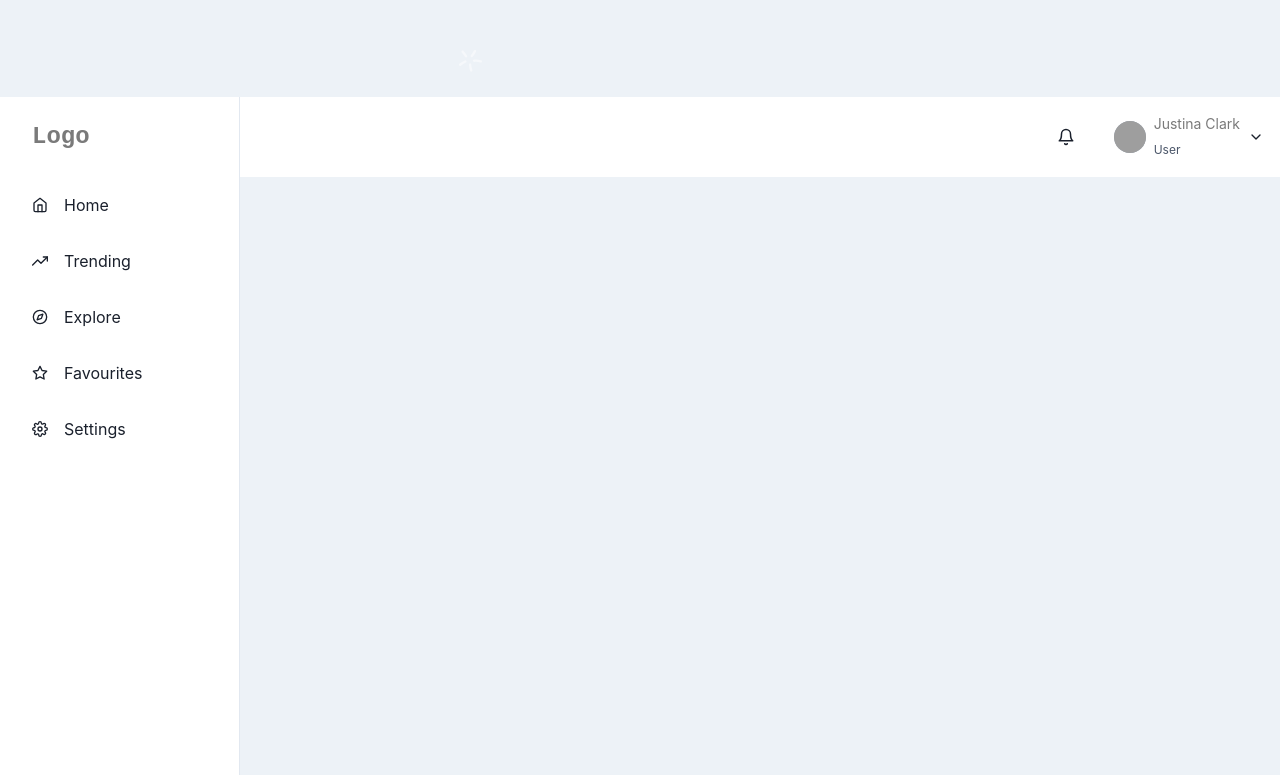
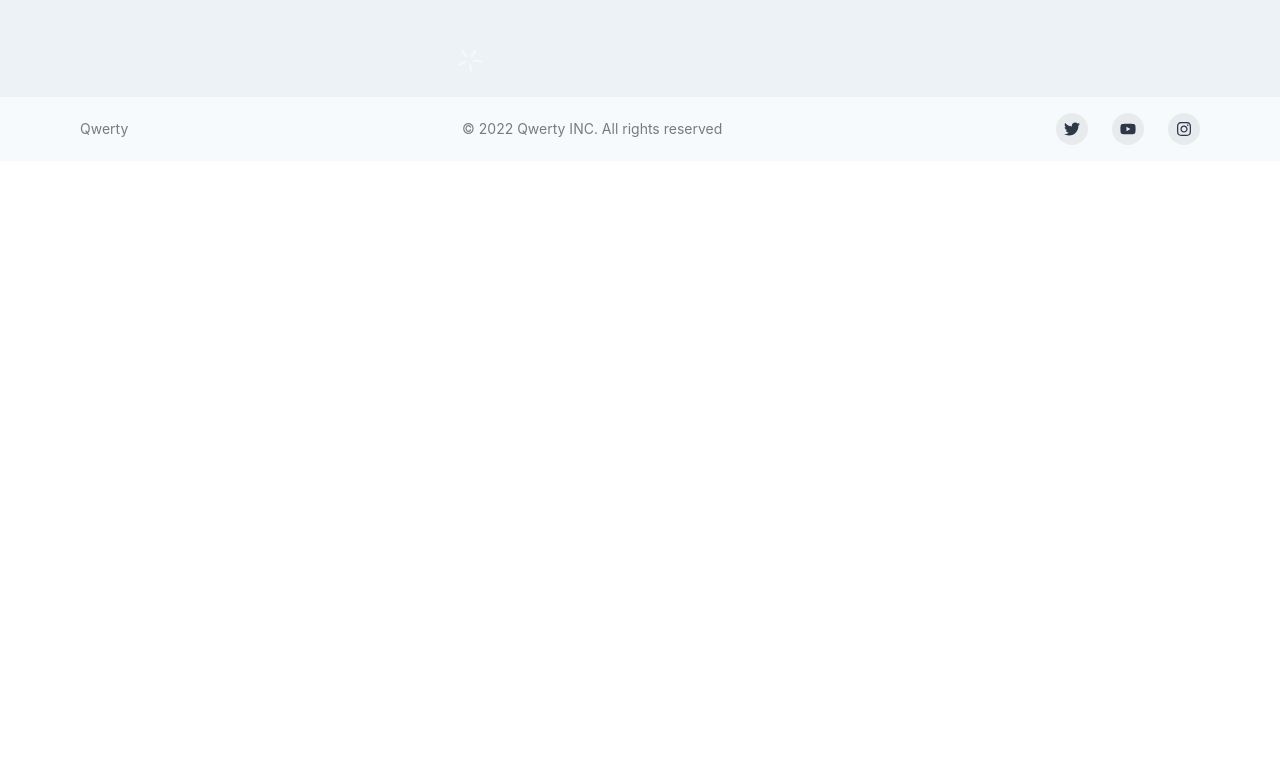
Before and after one commit to Lizzy223/Qwerty, a React (Create React App) app: page / in a window 1280 px wide. Shown: the part 3125-3900 px from the top of the page. After the commit the page ends 3286 px from the top, so only its background shows below. Built offline with nearby package versions, Linux system fonts and the light colour scheme; grey boxes are pictures that could not be loaded.

Commit message:
removed dashboard from landing page

```diff
--- a/src/pages/index.js
+++ b/src/pages/index.js
@@ -109,7 +109,6 @@ const Index = () => {
             </div>
         </section>
         <Cta/>
-        <Dashboard/>
         <Footer/>
 
 
```
